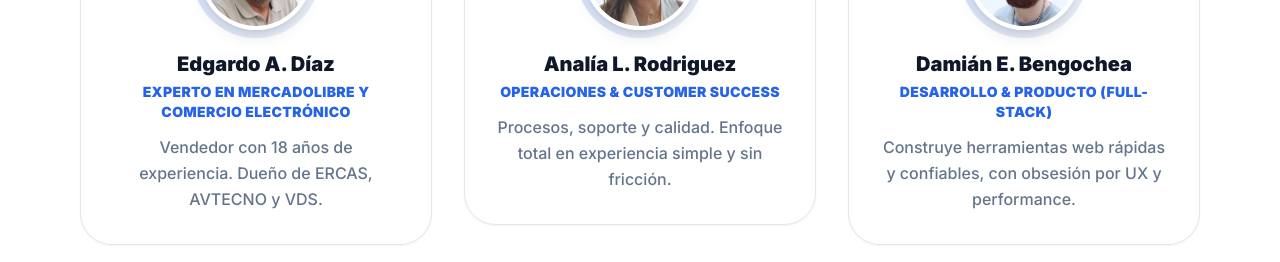
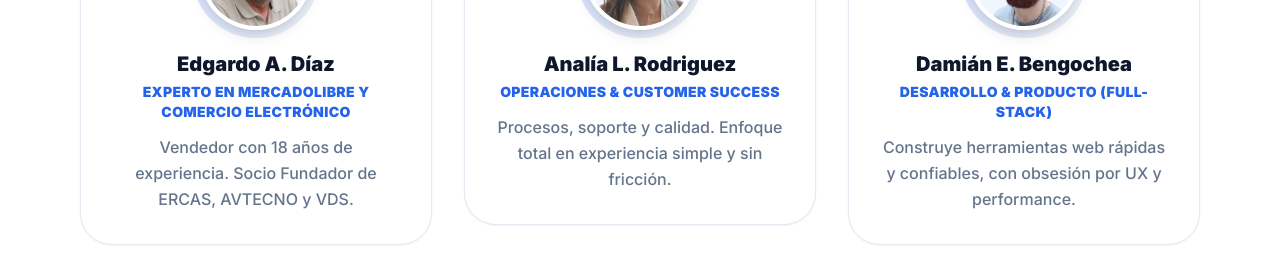
Before and after one commit to BengoDamian/oriavision-hub, a Next.js app: page / in a window 1280 px wide. Shown: the part 4000-4262 px from the top of the page. Built offline with nearby package versions, Linux system fonts and the light colour scheme.

Commit message:
Update page.tsx

```diff
--- a/src/app/page.tsx
+++ b/src/app/page.tsx
@@ -19,7 +19,7 @@ const TEAM = [
   {
     name: "Edgardo A. Díaz",
     role: "Experto en MercadoLibre y Comercio Electrónico",
-    bio: "Vendedor con 18 años de experiencia. Dueño de ERCAS, AVTECNO y VDS.",
+    bio: "Vendedor con 18 años de experiencia. Socio Fundador de ERCAS, AVTECNO y VDS.",
     img: "/team/persona-1.jpg",
   },
   {
```
